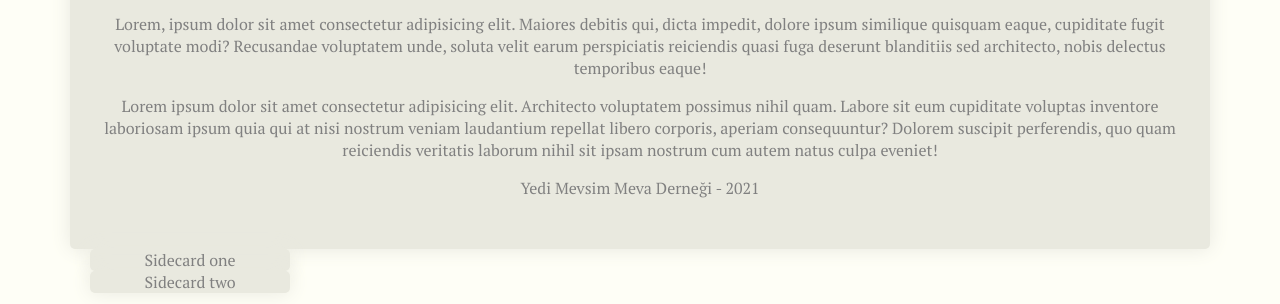
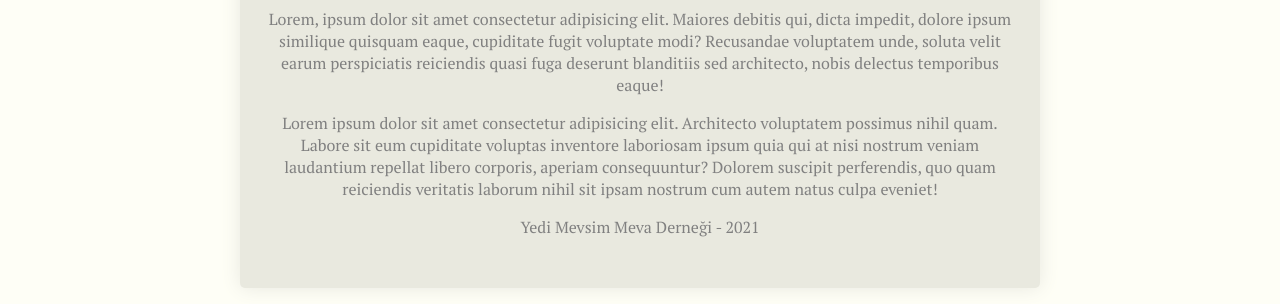
Before and after one commit to yedimevsimmeva/yedimevsimmeva.github.io, a plain HTML site: page index.html in a window 1280 px wide. Shown: the part 496-800 px from the top of the page. Drawn offline with Linux system fonts and the light colour scheme.

Commit message:
centering

```diff
--- a/index.html
+++ b/index.html
@@ -32,14 +32,14 @@
             <li>Galeri</li>
         </nav>
         <div class="bottom">
-            <div class="cards">
+            <!-- <div class="cards">
                 <div class="card side-card">
                     Sidecard one
                 </div>
                 <div class="card side-card">
                     Sidecard two
                 </div>
-            </div>
+            </div> -->
             <div class="content card">
                 <header class="header">
                     <h3 class="title">Biz bla bla yapiyoruz</h3>
--- a/style.css
+++ b/style.css
@@ -15,7 +15,10 @@ body {
   font-family: "Merriweather", serif;
   font-family: "PT Serif", serif;
   color: grey;
-  text-align: center;
+
+  display: flex;
+  flex-direction: column;
+  align-items: center;
 }
 .logo {
   width: 300px;
@@ -23,10 +26,9 @@ body {
 }
 
 .container {
-  margin: 0px auto;
   text-align: center;
   min-width: 480px;
-  /* max-width: 700px; */
+  max-width: 800px;
 }
 
 .card {
```
